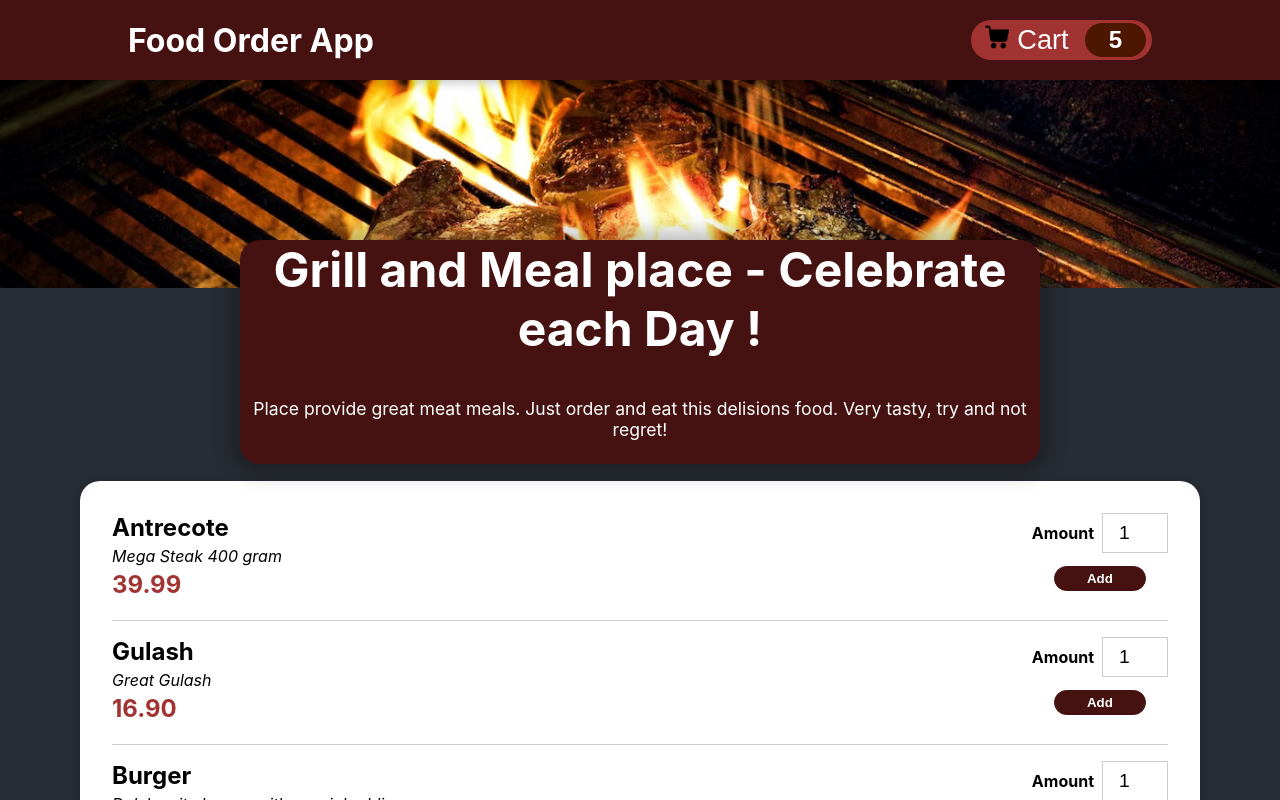
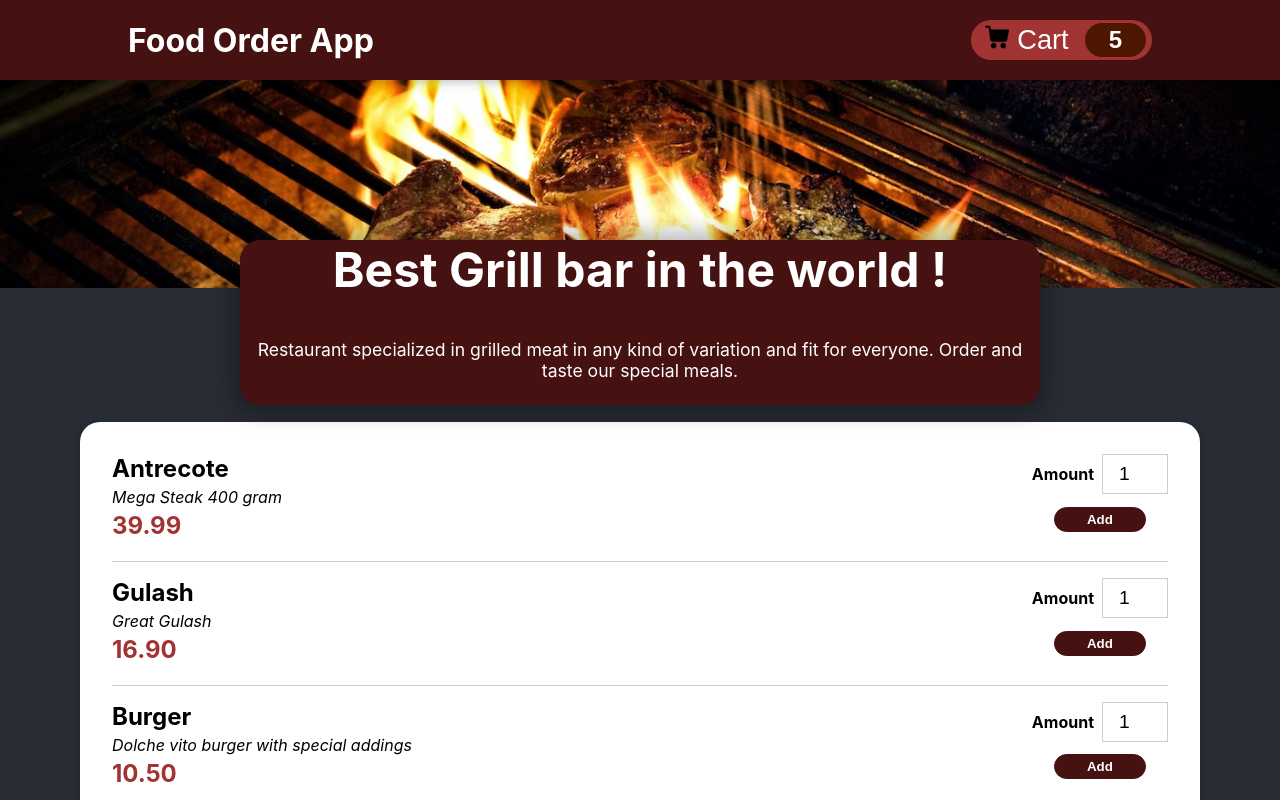
Before and after one commit to michael-ryk/p-food-order, a React (Create React App) app: page / in a window 1280 px wide. Shown: the top 800 px of the page. Built offline with nearby package versions, Linux system fonts and the light colour scheme.

Commit message:
Change main message text

```diff
--- a/src/components/Food/FoodSummary.jsx
+++ b/src/components/Food/FoodSummary.jsx
@@ -3,8 +3,8 @@ import classes from './FoodSummary.module.css';
 const FoodSummary = () => {
   return (
     <section className={classes.summary}>
-      <h2>Grill and Meal place - Celebrate each Day !</h2>
-      <p>Place provide great meat meals. Just order and eat this delisions food. Very tasty, try and not regret!</p>
+      <h2>Best Grill bar in the world !</h2>
+      <p>Restaurant specialized in grilled meat in any kind of variation and fit for everyone. Order and taste our special meals.</p>
     </section>
   );
 }
```
